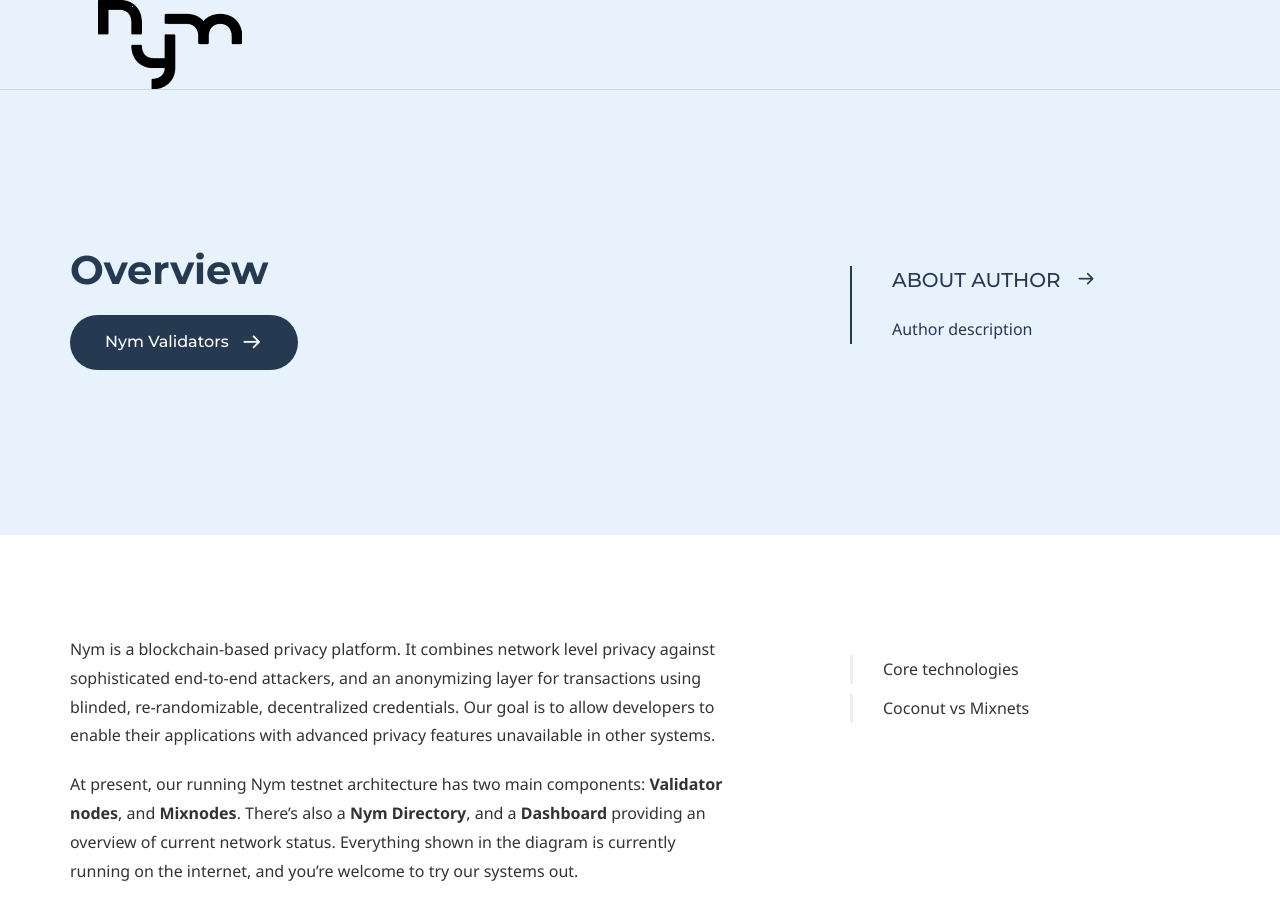
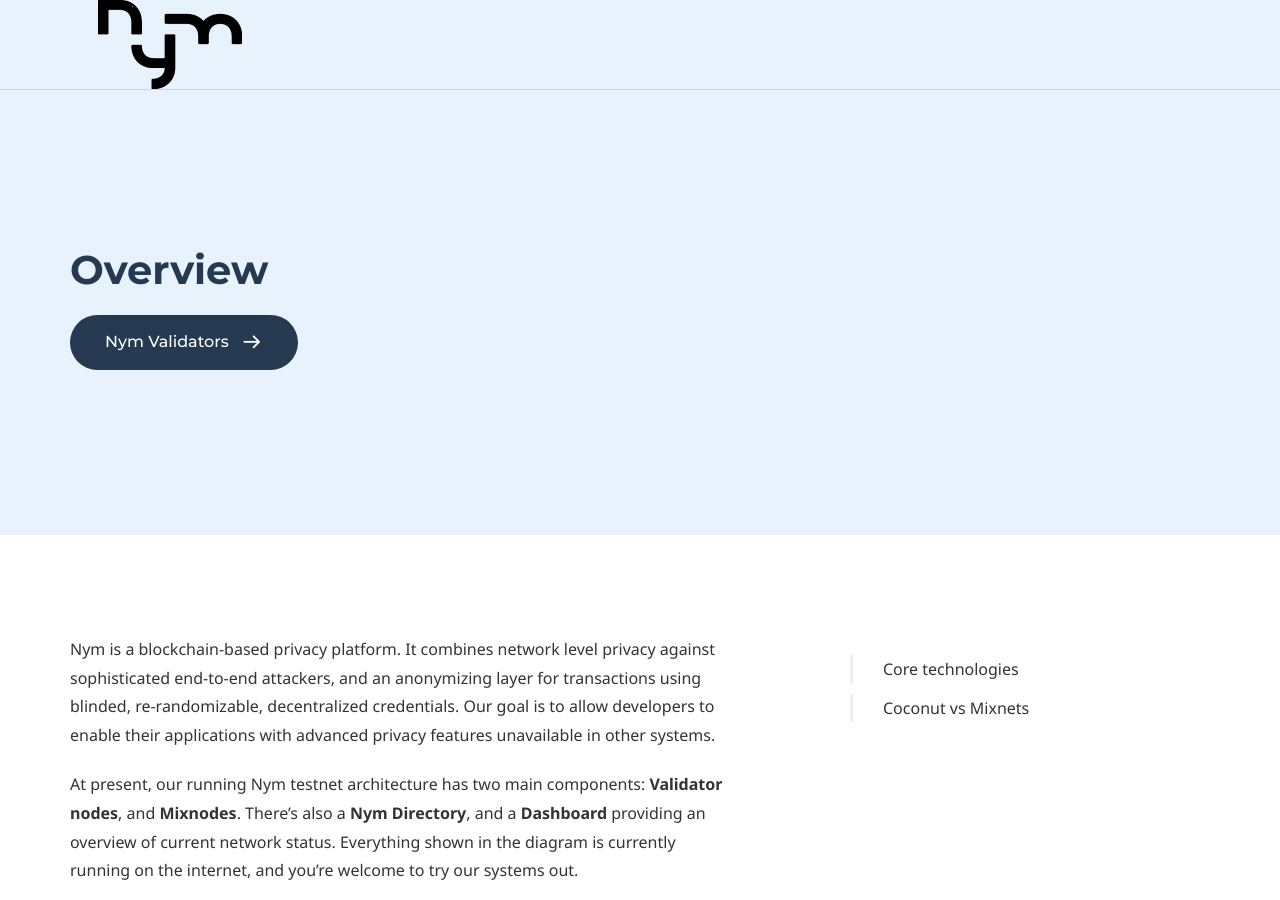
Before and after one commit to nymtech/docs, a Jekyll site: the page built from index.md, in a window 1280 px wide and 900 px high. Built offline with Jekyll 4.4.1, drawn with Linux system fonts in a browser that asks for light colours; some web fonts are replaced.

Commit message:
Indexed: removed author box

```diff
--- a/index.md
+++ b/index.md
@@ -6,13 +6,6 @@
 
 # Hero section
 title: Overview
-
-# Author box
-author:
-    title: About Author
-    title_url: '#'
-    external_url: true
-    description: Author description
 
 # Micro navigation
 micro_nav: true
```
